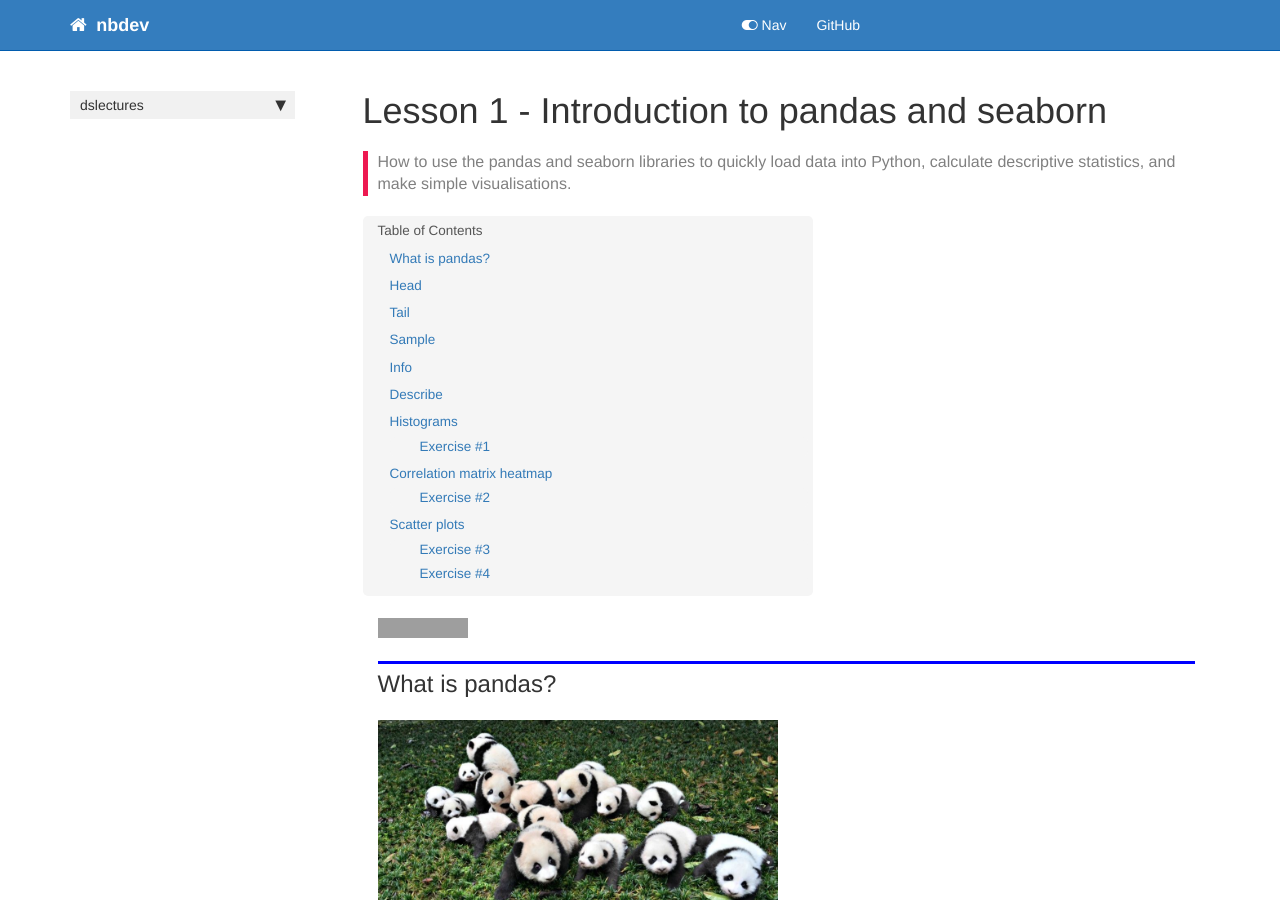
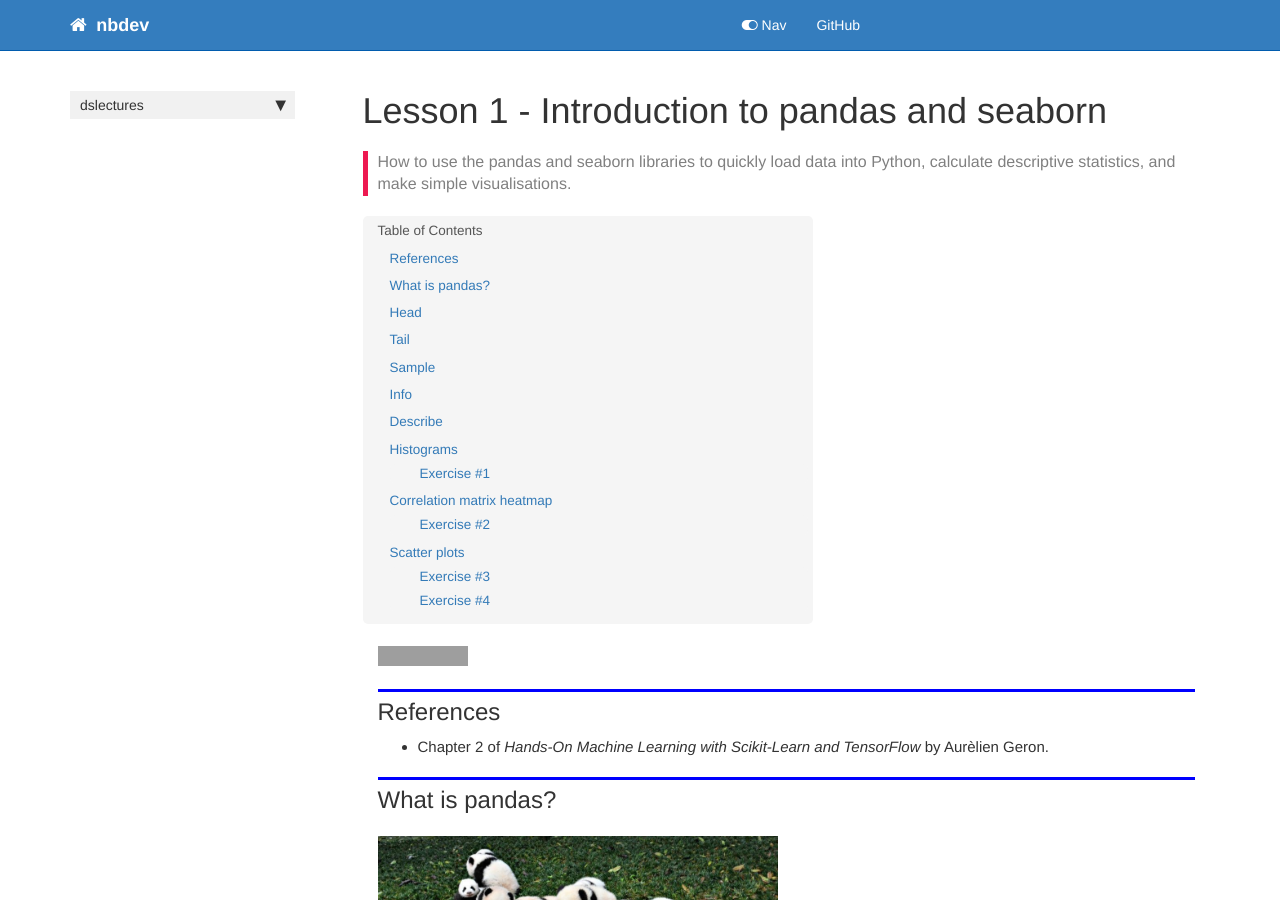
Before and after one commit to lewtun/dslectures, a Jekyll site: the page built from docs/lesson01_intro-to-pandas.html, in a window 1280 px wide and 900 px high. Built offline with Jekyll 4.4.1, drawn with Linux system fonts in a browser that asks for light colours; nearby versions of some CDN libraries; comment, search, counter and statistics services are not loaded; grey boxes are pictures that could not be loaded.

Commit message:
Add references to notebook for lesson01

```diff
--- a/docs/lesson01_intro-to-pandas.html
+++ b/docs/lesson01_intro-to-pandas.html
@@ -31,7 +31,28 @@ summary: "How to use the pandas and seaborn libraries to quickly load data into
 </div>
 <div class="cell border-box-sizing text_cell rendered"><div class="inner_cell">
 <div class="text_cell_render border-box-sizing rendered_html">
-<h2 id="What-is-pandas?">What is pandas?<a class="anchor-link" href="#What-is-pandas?">&#182;</a></h2><p>{% include image.html max-width="400" file="/dslectures/images/pandas.jpeg" %}</p>
+<h2 id="References">References<a class="anchor-link" href="#References">&#182;</a></h2>
+</div>
+</div>
+</div>
+<div class="cell border-box-sizing text_cell rendered"><div class="inner_cell">
+<div class="text_cell_render border-box-sizing rendered_html">
+<ul>
+<li>Chapter 2 of <em>Hands-On Machine Learning with Scikit-Learn and TensorFlow</em> by Aurèlien Geron.</li>
+</ul>
+
+</div>
+</div>
+</div>
+<div class="cell border-box-sizing text_cell rendered"><div class="inner_cell">
+<div class="text_cell_render border-box-sizing rendered_html">
+<h2 id="What-is-pandas?">What is pandas?<a class="anchor-link" href="#What-is-pandas?">&#182;</a></h2>
+</div>
+</div>
+</div>
+<div class="cell border-box-sizing text_cell rendered"><div class="inner_cell">
+<div class="text_cell_render border-box-sizing rendered_html">
+<p>{% include image.html max-width="400" file="/dslectures/images/pandas.jpeg" %}</p>
 <p style="text-align: center;"> <b>Figure:</b> Not a Python library. </p><p><a href="https://pandas.pydata.org/">pandas</a> is one of the most popular Python libraries in data science and for good reasons. It provides high-level data structures and functions that are designed to make working with <em>structured</em> or <em>tabular</em> data fast, easy, and expressive. In particular, pandas provides fancy indexing capabilities that make it easy to reshape, slice and dice, perform aggregregations, and select subsets of data (and more!). Since data manipulation and cleaning are such important skills in data science, pandas will be one of the primary focuses in the first half of this module.</p>
 <p>The two workhorse data structures of pandas are:</p>
 <ul>
```
Also changed, not shown: 1 other file.
